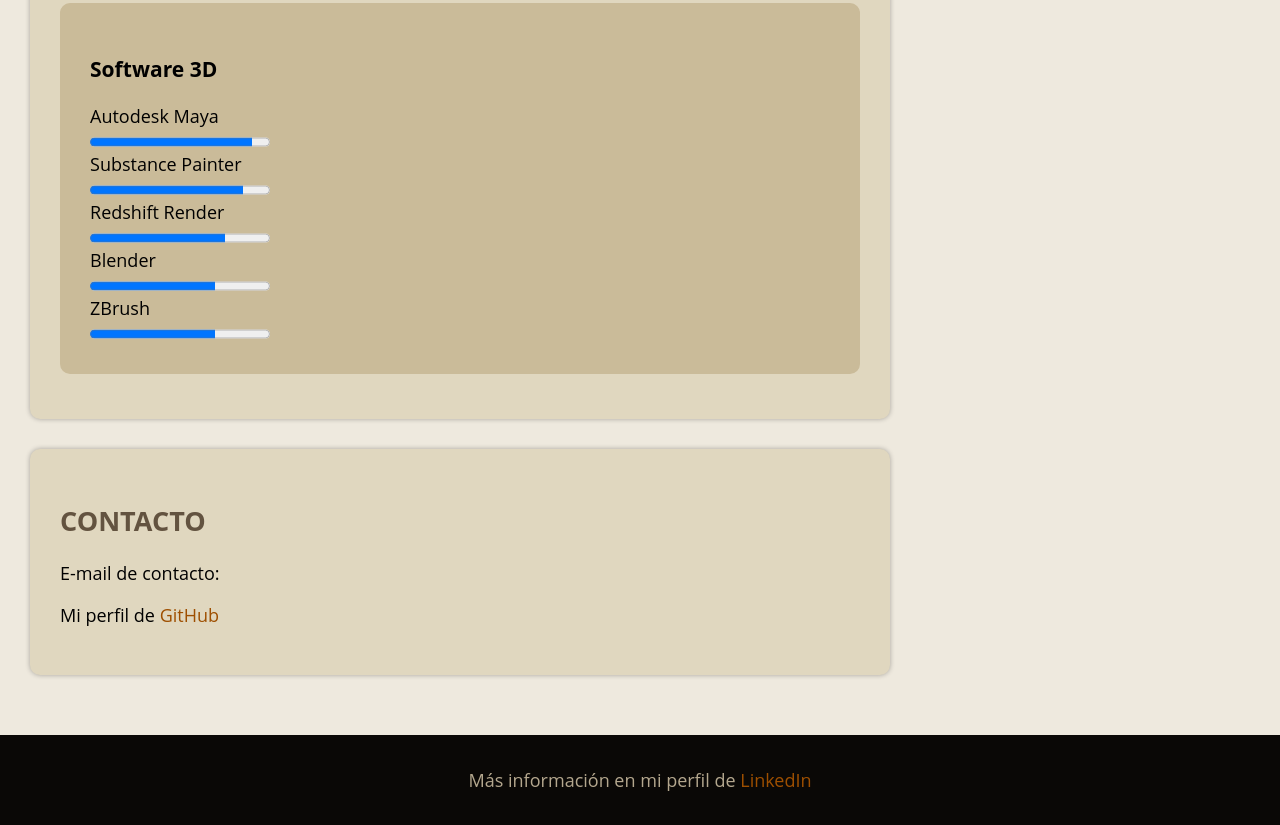
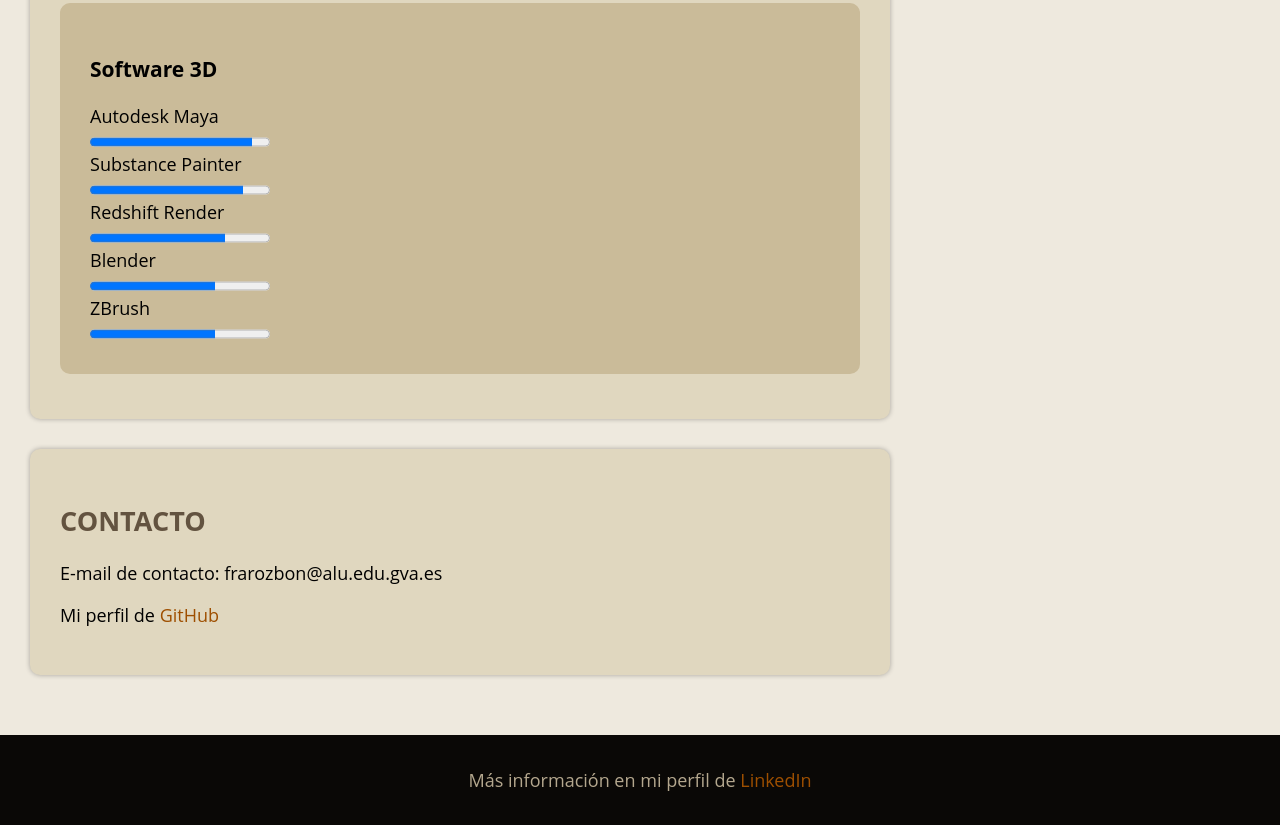
Before and after one commit to JaviRozalen7/javi-portfolio, a plain HTML site: page index.html in a window 1280 px wide. Shown: the part 3546-4371 px from the top of the page. Drawn offline with Linux system fonts and the light colour scheme.

Commit message:
Añadir email

```diff
--- a/index.html
+++ b/index.html
@@ -132,7 +132,7 @@
 
     <section id = "contacto" class = "secciones">
       <h2>CONTACTO</h2>
-     <p>E-mail de contacto: </p>
+     <p>E-mail de contacto: frarozbon@alu.edu.gva.es</p>
      <p>Mi perfil de <a href = "https://github.com/JaviRozalen7">GitHub</a></p>
     </section>
   </main>
```
